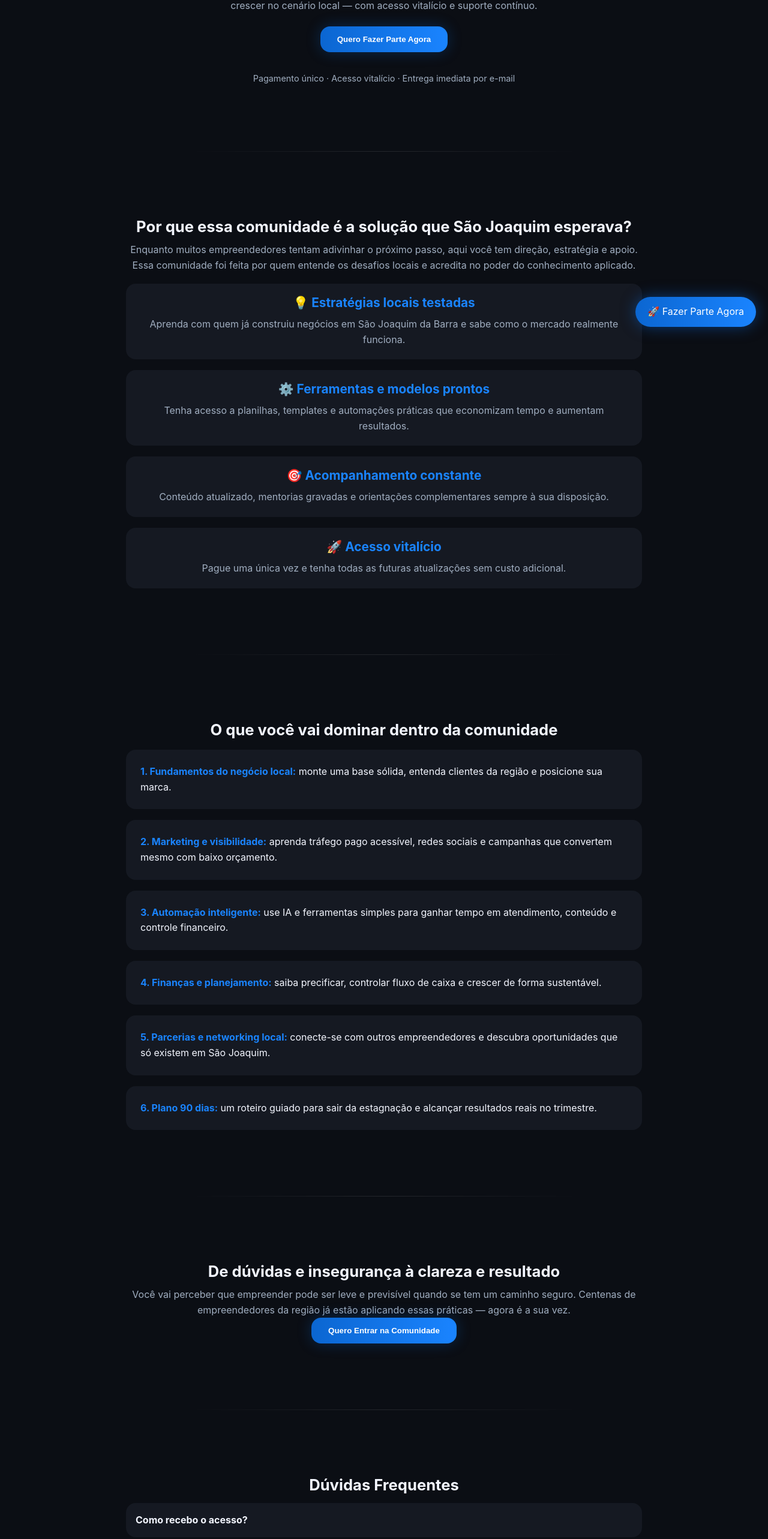
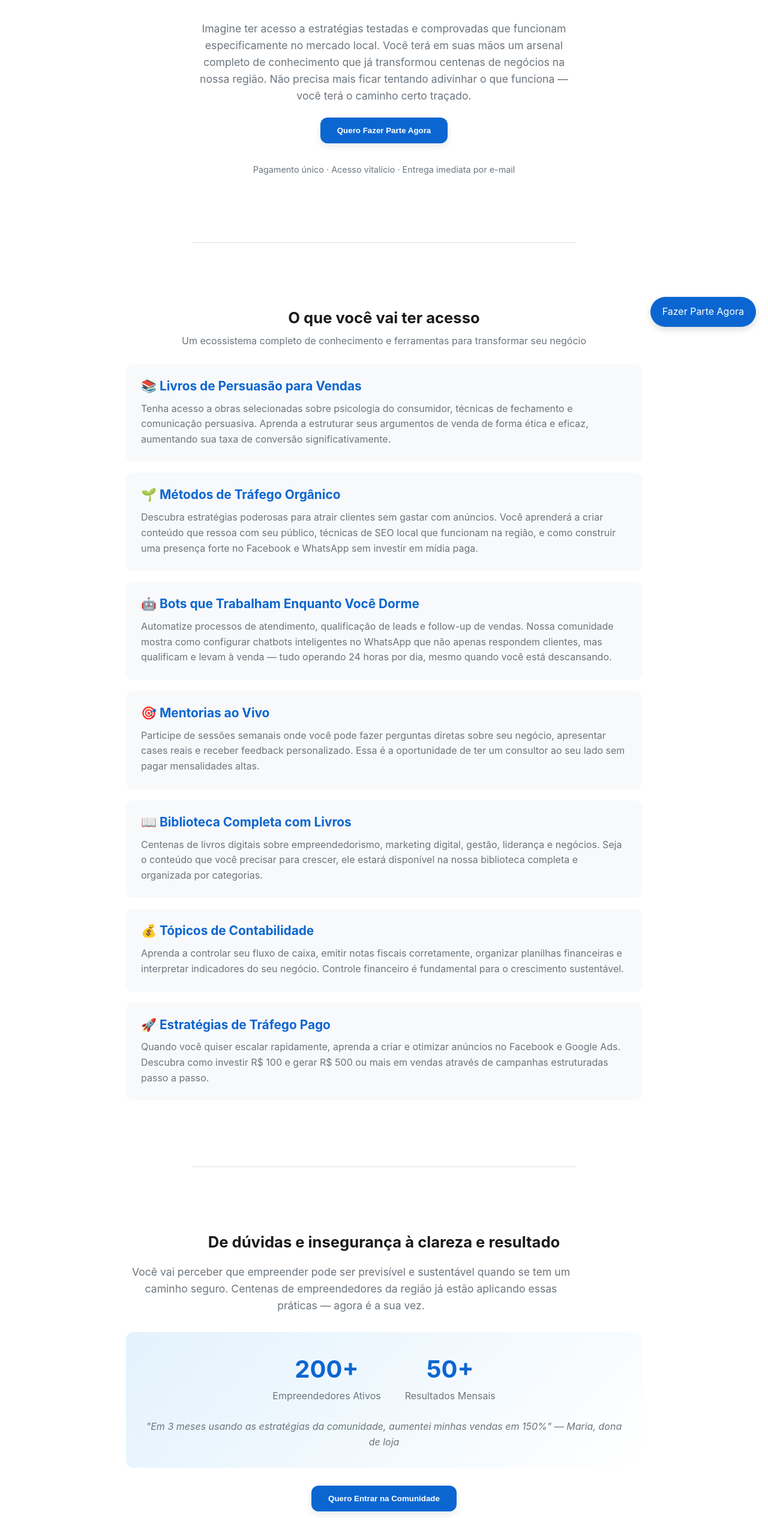
Before and after one commit to ctrl-alt-thales/empreendasaojoaquim, a plain HTML site: page index.html in a window 1280 px wide. Shown: the part 231-2797 px from the top of the page at 60% size. Drawn offline with Linux system fonts and the light colour scheme.

Commit message:
Refactor index.html for design and content updates
Updated styles and content for better readability and design consistency. Added animations and improved layout for various sections.

```diff
--- a/index.html
+++ b/index.html
@@ -6,13 +6,12 @@
 <title>Empreenda em São Joaquim — Comunidade Vitalícia</title>
 <style>
 :root{
-  --bg:#0b0e14;
-  --bg-light:#151922;
-  --blue:#0b66d1;
-  --blue-light:#1a84ff;
-  --text:#f3f6ff;
-  --muted:#a0aec0;
-  --radius:16px;
+  --bg:#ffffff;
+  --bg-light:#f8f9fa;
+  --primary:#0b66d1;
+  --text:#1a1a1a;
+  --muted:#6c757d;
+  --radius:12px;
   font-family:"Inter",system-ui,-apple-system,Segoe UI,Roboto,sans-serif;
 }
 *{box-sizing:border-box;margin:0;padding:0}
@@ -23,40 +22,52 @@ body{
   flex-direction:column;
   align-items:center;
   line-height:1.6;
-  -webkit-font-smoothing:antialiased;
+  scroll-behavior:smooth;
+}
+@keyframes fadeInUp{
+  from{opacity:0;transform:translateY(30px)}
+  to{opacity:1;transform:translateY(0)}
+}
+@keyframes pulse{
+  0%,100%{transform:scale(1)}
+  50%{transform:scale(1.05)}
 }
 section{width:100%;max-width:900px;padding:60px 20px;text-align:center}
 h1,h2,h3{font-weight:700;line-height:1.2}
-h1{font-size:2.2rem;color:var(--blue-light)}
+h1{font-size:2.2rem;color:var(--primary)}
 h2{font-size:1.6rem;margin-bottom:10px}
-h3{font-size:1.3rem;margin-bottom:8px;color:var(--blue-light)}
+h3{font-size:1.3rem;margin-bottom:8px;color:var(--primary)}
 p{font-size:1rem;color:var(--muted);margin-top:10px}
 .btn{
-  background:linear-gradient(90deg,var(--blue),var(--blue-light));
+  background:var(--primary);
   border:0;color:#fff;font-weight:700;
   padding:14px 28px;border-radius:var(--radius);
-  cursor:pointer;box-shadow:0 0 25px rgba(11,102,209,0.3);
+  cursor:pointer;box-shadow:0 4px 12px rgba(0,0,0,0.1);
   transition:transform .15s,box-shadow .15s;
 }
-.btn:hover{transform:scale(1.03);box-shadow:0 0 35px rgba(11,102,209,0.5)}
+.btn:hover{transform:scale(1.03);box-shadow:0 8px 24px rgba(0,0,0,0.15)}
 .hero{display:flex;flex-direction:column;align-items:center;gap:22px}
 .hero p{max-width:700px}
-.separator{height:1px;width:100%;max-width:640px;background:linear-gradient(90deg,transparent,rgba(255,255,255,0.1),transparent);margin:50px auto;border-radius:5px}
-.feature{background:var(--bg-light);padding:20px;border-radius:var(--radius);margin-top:18px;transition:transform .3s}
-.feature:hover{transform:translateY(-4px)}
-.feature h3{margin-bottom:6px}
-.module{background:var(--bg-light);padding:24px;border-radius:var(--radius);margin-top:18px;text-align:left}
-.module strong{color:var(--blue-light)}
-.faq-item{background:var(--bg-light);border-radius:var(--radius);padding:16px;margin-top:14px;text-align:left;cursor:pointer;transition:background .3s}
-.faq-item:hover{background:#1d2430}
-.faq-item .answer{display:none;margin-top:8px;color:var(--muted);font-size:0.95rem}
-footer{padding:40px 20px;text-align:center;color:var(--muted);font-size:0.9rem;border-top:1px solid rgba(255,255,255,0.05)}
+.separator{height:1px;width:100%;max-width:640px;background:#e0e0e0;margin:50px auto;border-radius:5px}
+.feature, .module, .access-item, .faq-item{
+  background:var(--bg-light);padding:25px;border-radius:var(--radius);margin-top:18px;transition:transform .3s;
+}
+.access-item h3{margin-bottom:12px;font-size:1.3rem}
+.access-item p{margin-top:8px;line-height:1.6}
+.feature:hover, .module:hover, .access-item:hover, .faq-item:hover{transform:translateY(-2px);box-shadow:0 8px 20px rgba(0,0,0,0.1)}
+.fade-in{animation:fadeInUp 0.6s ease-out}
+.module{text-align:left}
+.access-item{text-align:left}
+.faq-item{text-align:left;cursor:pointer;transition:background .3s;border-left:3px solid transparent}
+.faq-item:hover{background:#e6e9ee;border-left-color:var(--primary)}
+.faq-item .answer{display:none;margin-top:8px;color:var(--muted);font-size:0.95rem;padding-left:12px;transition:opacity .3s}
+footer{padding:40px 20px;text-align:center;color:var(--muted);font-size:0.9rem;border-top:1px solid #e0e0e0}
 .mini-cta{
  position:fixed;bottom:20px;right:20px;
- background:linear-gradient(90deg,var(--blue),var(--blue-light));
+ background:var(--primary);
  color:#fff;border-radius:999px;padding:12px 20px;
  display:flex;align-items:center;gap:10px;cursor:pointer;
- box-shadow:0 0 25px rgba(11,102,209,0.5);
+ box-shadow:0 4px 12px rgba(0,0,0,0.15);
  animation:bounce 2s infinite alternate;
 }
 @keyframes bounce{0%{transform:translateY(0)}100%{transform:translateY(-5px)}}
@@ -64,85 +75,145 @@ footer{padding:40px 20px;text-align:center;color:var(--muted);font-size:0.9rem;b
  h1{font-size:1.8rem}
  h2{font-size:1.3rem}
  section{padding:50px 16px}
- .module{text-align:center}
+ .module, .access-item{text-align:center}
 }
 </style>
 </head>
 <body>
 
-<section class="hero">
+<section class="hero fade-in">
   <h1>Empreenda em São Joaquim da Barra com Confiança</h1>
-  <p>A <strong>Comunidade Empreenda em São Joaquim</strong> é o ponto de virada para quem quer prosperar sem depender de sorte. Aqui você encontra clareza, ferramentas e conexões reais para crescer no cenário local — com acesso vitalício e suporte contínuo.</p>
+  <p>A <strong>Comunidade Empreenda em São Joaquim</strong> oferece clareza, ferramentas e conexões reais para crescer no cenário local — com acesso vitalício e suporte contínuo.</p>
+  <p style="font-size:1.1rem;max-width:650px;margin-top:15px">
+    Imagine ter acesso a estratégias testadas e comprovadas que funcionam especificamente no mercado local. Você terá em suas mãos um arsenal completo de conhecimento que já transformou centenas de negócios na nossa região. Não precisa mais ficar tentando adivinhar o que funciona — você terá o caminho certo traçado.
+  </p>
   <button class="btn" onclick="buyNow()">Quero Fazer Parte Agora</button>
-  <p style="font-size:0.9rem;color:var(--muted)">Pagamento único · Acesso vitalício · Entrega imediata por e-mail</p>
+  <p style="font-size:0.9rem;color:var(--muted);margin-top:10px">Pagamento único · Acesso vitalício · Entrega imediata por e-mail</p>
 </section>
 
 <div class="separator"></div>
 
 <section>
-  <h2>Por que essa comunidade é a solução que São Joaquim esperava?</h2>
-  <p>Enquanto muitos empreendedores tentam adivinhar o próximo passo, aqui você tem direção, estratégia e apoio. Essa comunidade foi feita por quem entende os desafios locais e acredita no poder do conhecimento aplicado.</p>
+  <h2>O que você vai ter acesso</h2>
+  <p style="margin-bottom:25px;color:var(--muted)">Um ecossistema completo de conhecimento e ferramentas para transformar seu negócio</p>
 
-  <div class="feature"><h3>💡 Estratégias locais testadas</h3><p>Aprenda com quem já construiu negócios em São Joaquim da Barra e sabe como o mercado realmente funciona.</p></div>
-  <div class="feature"><h3>⚙️ Ferramentas e modelos prontos</h3><p>Tenha acesso a planilhas, templates e automações práticas que economizam tempo e aumentam resultados.</p></div>
-  <div class="feature"><h3>🎯 Acompanhamento constante</h3><p>Conteúdo atualizado, mentorias gravadas e orientações complementares sempre à sua disposição.</p></div>
-  <div class="feature"><h3>🚀 Acesso vitalício</h3><p>Pague uma única vez e tenha todas as futuras atualizações sem custo adicional.</p></div>
+  <div class="access-item fade-in">
+    <h3>📚 Livros de Persuasão para Vendas</h3>
+    <p>Tenha acesso a obras selecionadas sobre psicologia do consumidor, técnicas de fechamento e comunicação persuasiva. Aprenda a estruturar seus argumentos de venda de forma ética e eficaz, aumentando sua taxa de conversão significativamente.</p>
+  </div>
+
+  <div class="access-item fade-in">
+    <h3>🌱 Métodos de Tráfego Orgânico</h3>
+    <p>Descubra estratégias poderosas para atrair clientes sem gastar com anúncios. Você aprenderá a criar conteúdo que ressoa com seu público, técnicas de SEO local que funcionam na região, e como construir uma presença forte no Facebook e WhatsApp sem investir em mídia paga.</p>
+  </div>
+
+  <div class="access-item fade-in">
+    <h3>🤖 Bots que Trabalham Enquanto Você Dorme</h3>
+    <p>Automatize processos de atendimento, qualificação de leads e follow-up de vendas. Nossa comunidade mostra como configurar chatbots inteligentes no WhatsApp que não apenas respondem clientes, mas qualificam e levam à venda — tudo operando 24 horas por dia, mesmo quando você está descansando.</p>
+  </div>
+
+  <div class="access-item fade-in">
+    <h3>🎯 Mentorias ao Vivo</h3>
+    <p>Participe de sessões semanais onde você pode fazer perguntas diretas sobre seu negócio, apresentar cases reais e receber feedback personalizado. Essa é a oportunidade de ter um consultor ao seu lado sem pagar mensalidades altas.</p>
+  </div>
+
+  <div class="access-item fade-in">
+    <h3>📖 Biblioteca Completa com Livros</h3>
+    <p>Centenas de livros digitais sobre empreendedorismo, marketing digital, gestão, liderança e negócios. Seja o conteúdo que você precisar para crescer, ele estará disponível na nossa biblioteca completa e organizada por categorias.</p>
+  </div>
+
+  <div class="access-item fade-in">
+    <h3>💰 Tópicos de Contabilidade</h3>
+    <p>Aprenda a controlar seu fluxo de caixa, emitir notas fiscais corretamente, organizar planilhas financeiras e interpretar indicadores do seu negócio. Controle financeiro é fundamental para o crescimento sustentável.</p>
+  </div>
+
+  <div class="access-item fade-in">
+    <h3>🚀 Estratégias de Tráfego Pago</h3>
+    <p>Quando você quiser escalar rapidamente, aprenda a criar e otimizar anúncios no Facebook e Google Ads. Descubra como investir R$ 100 e gerar R$ 500 ou mais em vendas através de campanhas estruturadas passo a passo.</p>
+  </div>
 </section>
 
 <div class="separator"></div>
 
-<section>
-  <h2>O que você vai dominar dentro da comunidade</h2>
-  <div class="module"><strong>1. Fundamentos do negócio local:</strong> monte uma base sólida, entenda clientes da região e posicione sua marca.</div>
-  <div class="module"><strong>2. Marketing e visibilidade:</strong> aprenda tráfego pago acessível, redes sociais e campanhas que convertem mesmo com baixo orçamento.</div>
-  <div class="module"><strong>3. Automação inteligente:</strong> use IA e ferramentas simples para ganhar tempo em atendimento, conteúdo e controle financeiro.</div>
-  <div class="module"><strong>4. Finanças e planejamento:</strong> saiba precificar, controlar fluxo de caixa e crescer de forma sustentável.</div>
-  <div class="module"><strong>5. Parcerias e networking local:</strong> conecte-se com outros empreendedores e descubra oportunidades que só existem em São Joaquim.</div>
-  <div class="module"><strong>6. Plano 90 dias:</strong> um roteiro guiado para sair da estagnação e alcançar resultados reais no trimestre.</div>
-</section>
+<section class="fade-in">
+  <h2>De dúvidas e insegurança à clareza e resultado</h2>
+  <p style="font-size:1.1rem;max-width:750px;margin:20px 0">
+    Você vai perceber que empreender pode ser previsível e sustentável quando se tem um caminho seguro. Centenas de empreendedores da região já estão aplicando essas práticas — agora é a sua vez.
+  </p>
 
-<div class="separator"></div>
+  <div style="background:linear-gradient(135deg,#e3f2fd,#fff);padding:30px;border-radius:var(--radius);margin:30px 0">
+    <div style="display:flex;gap:40px;justify-content:center;flex-wrap:wrap;margin-bottom:25px">
+      <div>
+        <div style="font-size:2.5rem;font-weight:700;color:var(--primary)" id="counter1">200+</div>
+        <div style="color:var(--muted)">Empreendedores Ativos</div>
+      </div>
+      <div>
+        <div style="font-size:2.5rem;font-weight:700;color:var(--primary)" id="counter2">50+</div>
+        <div style="color:var(--muted)">Resultados Mensais</div>
+      </div>
+    </div>
+    <p style="font-style:italic;color:var(--muted)">"Em 3 meses usando as estratégias da comunidade, aumentei minhas vendas em 150%" — Maria, dona de loja</p>
+  </div>
 
-<section>
-  <h2>De dúvidas e insegurança à clareza e resultado</h2>
-  <p>Você vai perceber que empreender pode ser leve e previsível quando se tem um caminho seguro. Centenas de empreendedores da região já estão aplicando essas práticas — agora é a sua vez.</p>
   <button class="btn" onclick="buyNow()">Quero Entrar na Comunidade</button>
 </section>
 
 <div class="separator"></div>
 
-<section>
+<section class="fade-in">
   <h2>Dúvidas Frequentes</h2>
+  <p style="margin-bottom:25px;color:var(--muted)">Respostas claras para suas principais perguntas</p>
 
   <div class="faq-item" onclick="toggleFaq(this)">
-    <div><strong>Como recebo o acesso?</strong></div>
-    <div class="answer">Após o pagamento, o acesso chega automaticamente por e-mail com as instruções iniciais.</div>
+    <div><strong>💬 Como recebo o acesso?</strong></div>
+    <div class="answer">Após o pagamento, o acesso chega automaticamente por e-mail com as instruções iniciais. Você receberá um link direto para entrar na plataforma e começará a ter acesso imediato a todo o conteúdo.</div>
   </div>
 
   <div class="faq-item" onclick="toggleFaq(this)">
-    <div><strong>O conteúdo é atualizado?</strong></div>
-    <div class="answer">Sim, novos módulos e materiais são adicionados periodicamente e o seu acesso é vitalício.</div>
+    <div><strong>🔄 O conteúdo é atualizado?</strong></div>
+    <div class="answer">Sim, novos módulos e materiais são adicionados periodicamente e o seu acesso é vitalício. A cada semana novos livros, estratégias e ferramentas são disponibilizados para manter você sempre na vanguarda do conhecimento.</div>
   </div>
 
   <div class="faq-item" onclick="toggleFaq(this)">
-    <div><strong>Serve para qualquer tipo de negócio?</strong></div>
-    <div class="answer">Sim — comércio, serviços ou empreendimentos digitais. As estratégias são adaptáveis à realidade local.</div>
+    <div><strong>🎯 Serve para qualquer tipo de negócio?</strong></div>
+    <div class="answer">Sim — comércio, serviços ou empreendimentos digitais. As estratégias são adaptáveis à realidade local. Seja você dono de um comércio, prestador de serviços, ou mesmo alguém que vende produtos digitais, encontrará conteúdo específico para seu nicho.</div>
   </div>
 
   <div class="faq-item" onclick="toggleFaq(this)">
-    <div><strong>Preciso ter experiência?</strong></div>
-    <div class="answer">Não. A comunidade foi criada justamente para quem quer dar o primeiro passo com segurança e apoio.</div>
+    <div><strong>❓ Preciso ter experiência?</strong></div>
+    <div class="answer">Não. A comunidade foi criada justamente para quem quer dar o primeiro passo com segurança e apoio. Tudo começa do zero, com explicações claras e passo a passo para que qualquer pessoa possa implementar.</div>
+  </div>
+
+  <div class="faq-item" onclick="toggleFaq(this)">
+    <div><strong>⏰ Quanto tempo preciso investir?</strong></div>
+    <div class="answer">Você pode começar aplicando as estratégias com apenas 30 minutos por dia. A comunidade foi projetada para pessoas que têm o dia a dia corrido, então todo conteúdo é objetivo e prático, sem enrolação.</div>
+  </div>
+
+  <div class="faq-item" onclick="toggleFaq(this)">
+    <div><strong>🛡️ Há garantia?</strong></div>
+    <div class="answer">Sim, oferecemos garantia total de 7 dias. Se em uma semana você não acreditar que o conteúdo vale muito mais que o investimento, devolvemos 100% do seu dinheiro, sem perguntas ou burocracias.</div>
   </div>
 </section>
 
 <div class="separator"></div>
 
-<section>
+<section class="fade-in">
   <h2>Está pronto para mudar seu negócio?</h2>
-  <p>Não é só mais um curso. É o espaço que conecta, ensina e impulsiona os empreendedores de São Joaquim da Barra.
-  Tenha direção, ferramentas e apoio vitalício — tudo em um só lugar.</p>
-  <button class="btn" onclick="buyNow()">Adquirir Acesso Vitalício</button>
-  <p style="font-size:0.9rem;color:var(--muted)">Garantia de 7 dias · Pagamento único · Acesso imediato</p>
+  <p style="font-size:1.15rem;max-width:750px;margin:20px 0">
+    Não é só mais um curso. É o espaço que conecta, ensina e impulsiona os empreendedores de São Joaquim da Barra. Tenha direção, ferramentas e apoio vitalício — tudo em um só lugar.
+  </p>
+
+  <div style="background:var(--bg-light);padding:25px;border-radius:var(--radius);max-width:600px;margin:25px auto">
+    <p style="font-weight:600;margin-bottom:15px">O que esperar nos primeiros 30 dias:</p>
+    <p style="text-align:left;margin:10px 0">✅ Clareza sobre seu modelo de negócio</p>
+    <p style="text-align:left;margin:10px 0">✅ Primeiros passos implementados</p>
+    <p style="text-align:left;margin:10px 0">✅ Estratégias de vendas aplicadas</p>
+    <p style="text-align:left;margin:10px 0">✅ Comunidade ativa para networking</p>
+    <p style="text-align:left;margin:10px 0">✅ Suporte direto para suas dúvidas</p>
+  </div>
+
+  <button class="btn" onclick="buyNow()" style="animation:pulse 2s ease-in-out infinite">Adquirir Acesso Vitalício</button>
+  <p style="font-size:0.9rem;color:var(--muted);margin-top:15px">Garantia de 7 dias · Pagamento único · Acesso imediato</p>
 </section>
 
 <footer>
@@ -151,7 +222,7 @@ footer{padding:40px 20px;text-align:center;color:var(--muted);font-size:0.9rem;b
 </footer>
 
 <div class="mini-cta" onclick="buyNow()">
-  🚀 Fazer Parte Agora
+  Fazer Parte Agora
 </div>
 
 <script>
@@ -165,6 +236,63 @@ function toggleFaq(el){
   document.querySelectorAll('.faq-item .answer').forEach(a=>a.style.display='none');
   ans.style.display=open?'none':'block';
 }
+
+// Animação de contador
+function animateCounter(el, start, end, duration){
+  let startTimestamp = null;
+  const step = (timestamp) => {
+    if (!startTimestamp) startTimestamp = timestamp;
+    const progress = Math.min((timestamp - startTimestamp) / duration, 1);
+    el.textContent = Math.floor(progress * (end - start) + start) + '+';
+    if (progress < 1) {
+      window.requestAnimationFrame(step);
+    }
+  };
+  window.requestAnimationFrame(step);
+}
+
+// Observer para animações ao rolar
+const observerOptions = {
+  threshold: 0.3,
+  rootMargin: '0px'
+};
+
+const observer = new IntersectionObserver((entries) => {
+  entries.forEach((entry, index) => {
+    if (entry.isIntersecting) {
+      setTimeout(() => {
+        entry.target.style.opacity = '1';
+        entry.target.style.transform = 'translateY(0)';
+      }, index * 100);
+      observer.unobserve(entry.target);
+    }
+  });
+}, observerOptions);
+
+// Aplicar animação fade-in aos elementos
+document.querySelectorAll('.fade-in').forEach(el => {
+  el.style.opacity = '0';
+  el.style.transform = 'translateY(30px)';
+  el.style.transition = 'opacity 0.6s ease-out, transform 0.6s ease-out';
+  observer.observe(el);
+});
+
+// Animação do contador quando a seção é visível
+let counterAnimated = false;
+const counterSection = document.querySelector('#counter1');
+const counterObserver = new IntersectionObserver((entries) => {
+  entries.forEach(entry => {
+    if (entry.isIntersecting && !counterAnimated) {
+      animateCounter(document.getElementById('counter1'), 0, 200, 2000);
+      animateCounter(document.getElementById('counter2'), 0, 50, 2000);
+      counterAnimated = true;
+    }
+  });
+});
+
+if (counterSection) {
+  counterObserver.observe(counterSection.parentElement);
+}
 </script>
 </body>
 </html>
```
